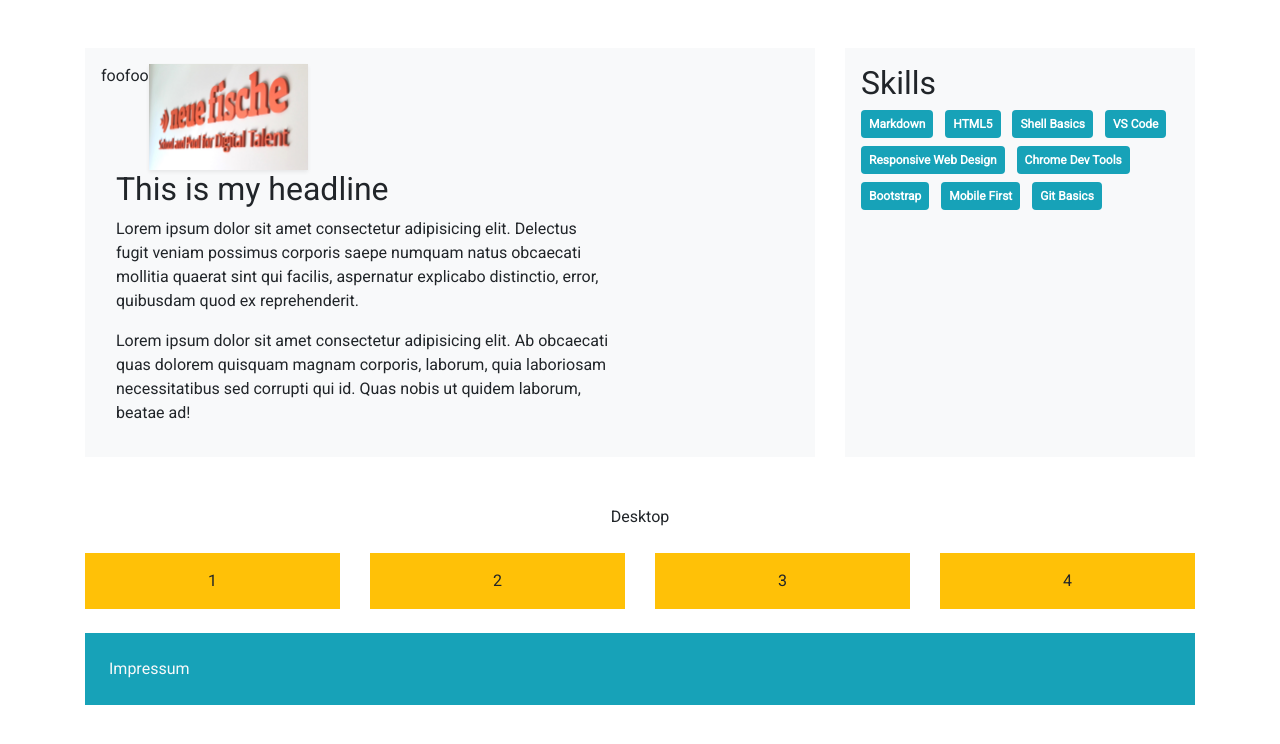
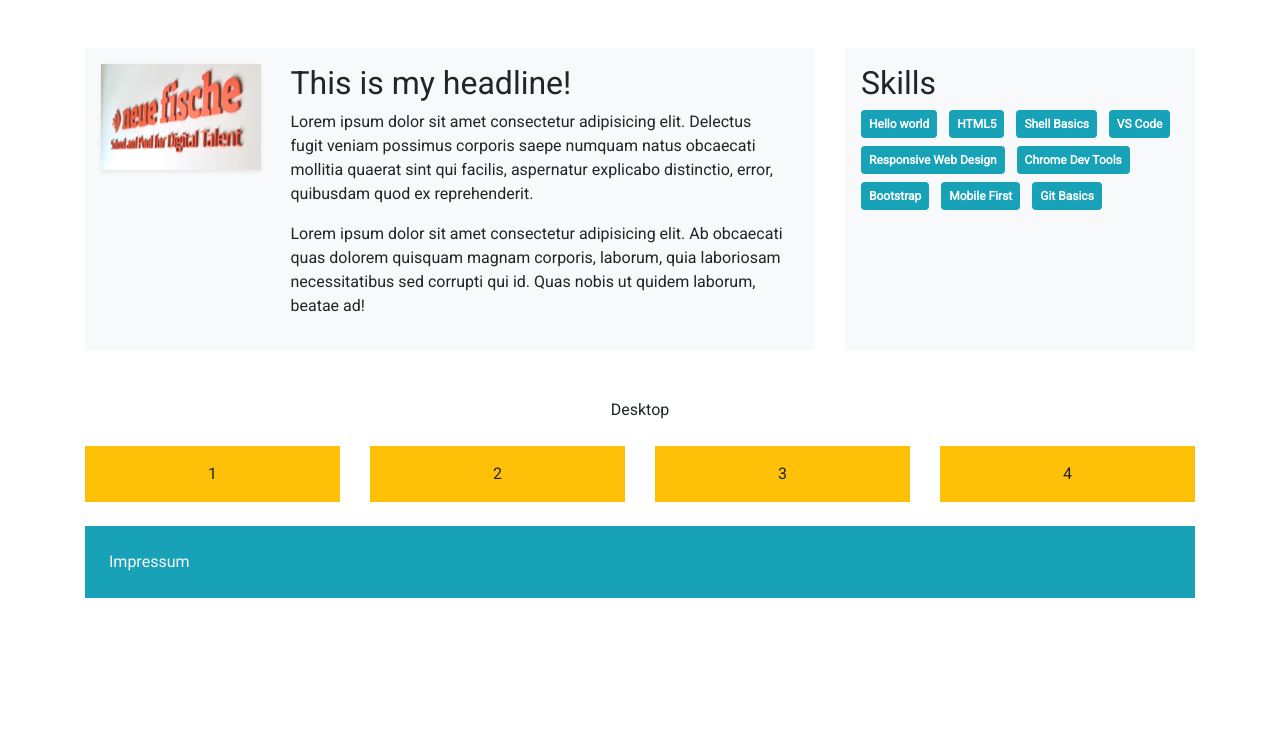
Before and after one commit to lenijk/personal-website, a website: page src/index.html in a window 1280 px wide. Drawn offline with nearby package versions, Linux system fonts and the light colour scheme; files that its build step writes are made by us from their sources; files whose address does not match are found by name.

Commit message:
Update index.html file

```diff
--- a/src/index.html
+++ b/src/index.html
@@ -5,7 +5,7 @@
   <meta charset="UTF-8">
   <meta name="viewport" content="width=device-width, initial-scale=1.0">
   <meta http-equiv="X-UA-Compatible" content="ie=edge">
-  <title>Your name goes here</title>
+  <title>Your name goes here.</title>
   <link rel="stylesheet" href="css/styles.css">
   <link href="https://fonts.googleapis.com/css?family=Roboto" rel="stylesheet">
 </head>
@@ -17,12 +17,11 @@
   <main class="row mb-5">
     <section class="col-md-8">
       <div class="row bg-light p-3 mx-0">
-        <span>foo</span><span>foo</span>
         <div class="col-sm-3 pl-0">
           <img src="img/neuefische.jpg" alt="" class="img-fluid shadow-sm">
         </div>
         <div class="col-sm-9">
-          <h2>This is my headline</h2>
+          <h2>This is my headline!</h2>
           <p>Lorem ipsum dolor sit amet consectetur adipisicing elit. Delectus fugit veniam possimus corporis saepe numquam
             natus obcaecati mollitia quaerat sint qui facilis, aspernatur explicabo distinctio, error, quibusdam quod ex
             reprehenderit.
@@ -38,7 +37,7 @@
         <h2>Skills</h2>
         <ul class="list-inline">
           <li class="list-inline-item">
-            <div class="badge badge-info p-2 mb-2">Markdown</div>
+            <div class="badge badge-info p-2 mb-2">Hello world</div>
           </li>
           <li class="list-inline-item">
             <div class="badge badge-info p-2 mb-2">HTML5</div>
```
